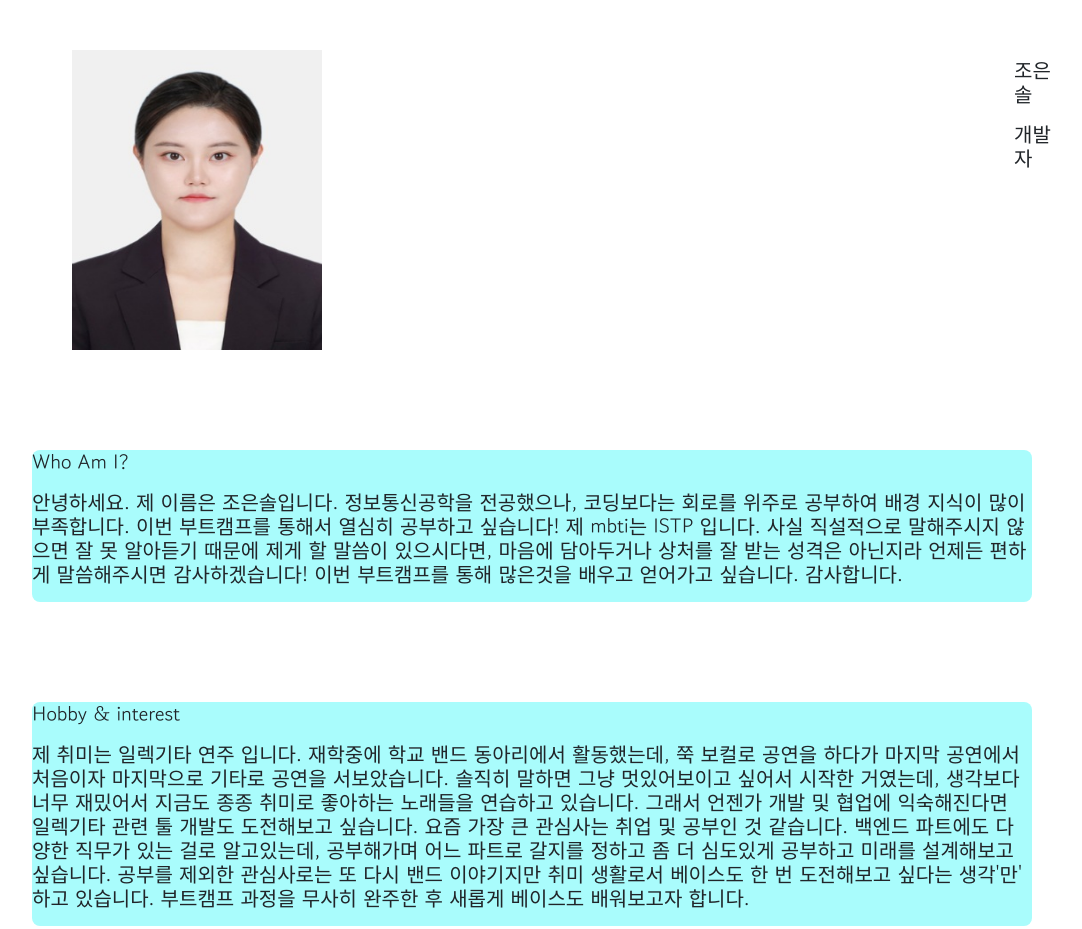
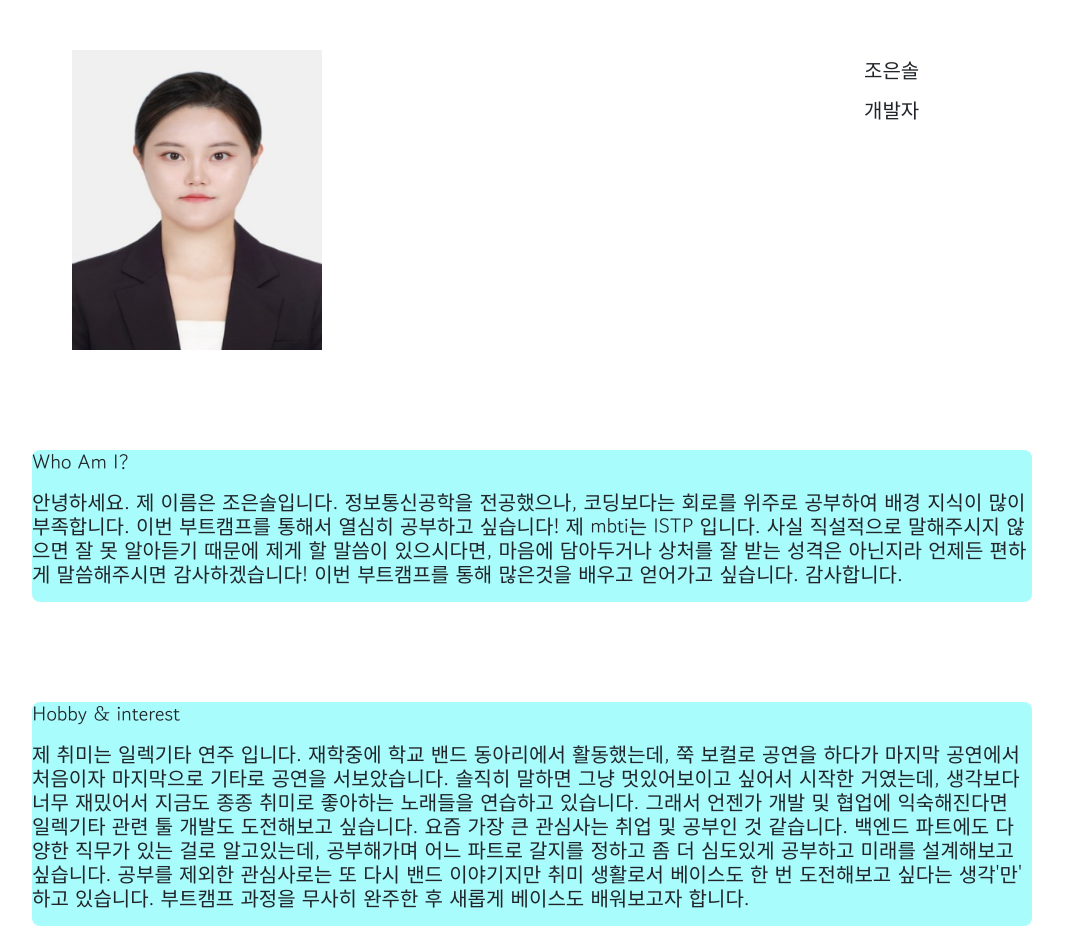
Before and after one commit to wlsql852/introduce2U, a website: page profile.html in a window 1280 px wide. Shown: the top 929 px of the page, without its empty margins (108-1190 px from the left). Drawn offline with nearby package versions, Linux system fonts and the light colour scheme; no server answers.

Commit message:
이름구간가로길이변경

```diff
--- a/profile.html
+++ b/profile.html
@@ -25,13 +25,14 @@
             position: absolute;
             top: 8px;
             right: 8px;
-            width: 50px;
+            width: 200px;
             height: 50px;
             background-color: transparent;
             margin-right: 100px;
             margin-top: 50px;
             font-size: 20px;
             font-weight: 900;
+
 
         }
 
```
